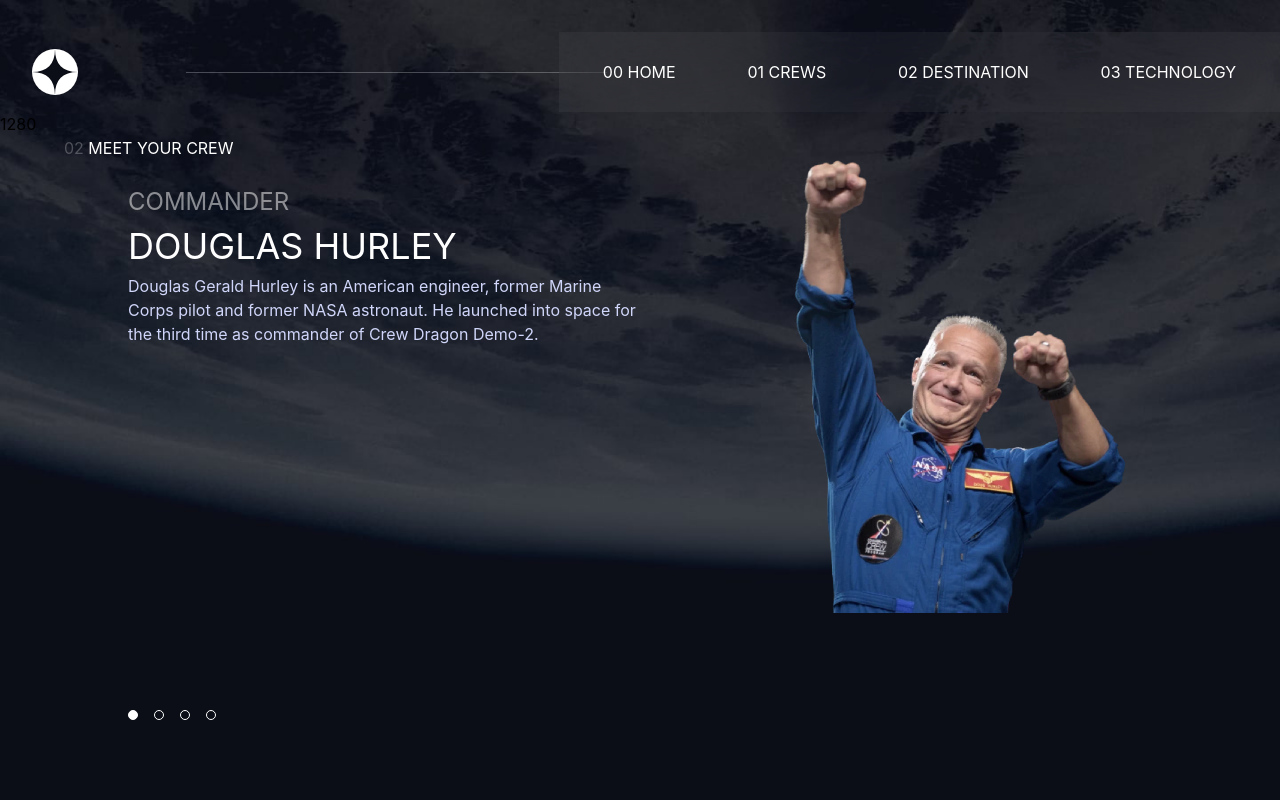
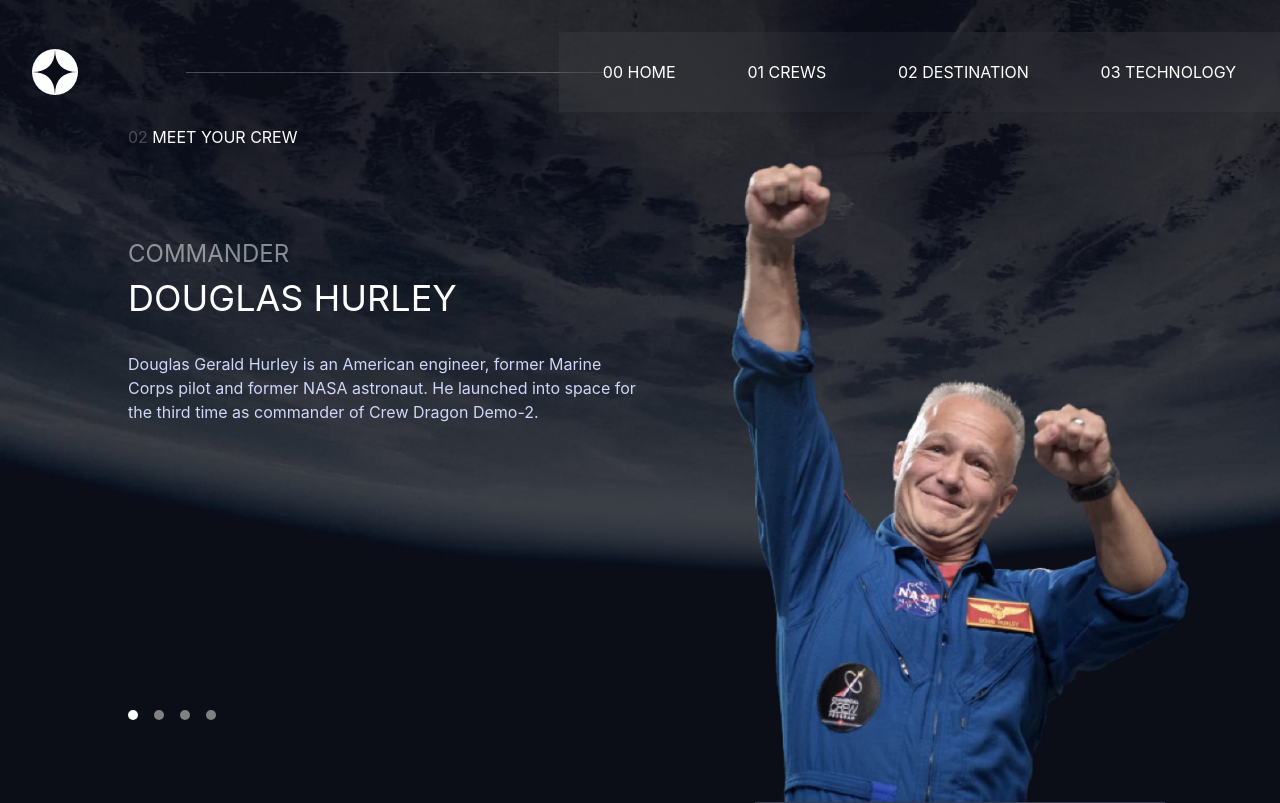
Before and after one commit to IdrisDY/Space-Tourism-Website, a Vue app: page /crews in a window 1280 px wide. Built offline with nearby package versions, Linux system fonts and the light colour scheme.

Commit message:
crews img resize

```diff
--- a/src/App.vue
+++ b/src/App.vue
@@ -1,7 +1,6 @@
 <template>
   <div class="main" :style="{ backgroundImage: `url(${backScreen})` }">
     <navbar-vue />
-    {{ screenWidth }}
     <router-view></router-view>
   </div>
 
--- a/src/components/destTemplate.vue
+++ b/src/components/destTemplate.vue
@@ -1,6 +1,6 @@
 <template>
    <div>
-<div  class="text-center lg:text-left ml-[13%] ">
+<div  class="text-center py-[5%] lg:py-[1%]  lg:text-left ml-[13%] ">
 
    <span> <span class=" text-white text-opacity-75" > 01</span> PICK YOUR DESTINATION</span>
 </div>
--- a/src/views/crews.vue
+++ b/src/views/crews.vue
@@ -1,10 +1,10 @@
 <template>
       <main
-        class="text-white swiper-slide"
+        class="text-white "
       >
-        <div class="text-center md:text-left md:ml-[5%] lg:text-left">
-          <span>
-            <span class="text-white text-opacity-25"> 02</span> MEET YOUR
+        <div class="text-center md:text-left md:ml-[5%] py-[5%] lg:py-[1%]  lg:ml-[10%] lg:text-left">
+          <span class="" >
+            <span class="text-white  text-opacity-25"> 02</span> MEET YOUR
             CREW</span
           >
         </div>
@@ -12,7 +12,7 @@
           class="flex flex-col-reverse md:flex-col gap-5 lg:gap-16 lg:grid main-content"
         >
           <div
-            class="flex flex-col gap-5 items-center lg:mt-[5%]  relative w-[90%] lg:w-full  lg:gap-2 lg:items-start lg:self-start self-center"
+            class="flex flex-col gap-5 items-center lg:mt-[15%] w-[90%] lg:w-full lg:self-start lg:gap-2 lg:items-start  self-center"
           >
             <span class="text-white text-opacity-50 text-center text-2xl">
               {{ popObject.title.toUpperCase() }}</span
@@ -23,11 +23,11 @@
             >
 
             <p
-              class="text-center md:w-[80%] lg:w-full lg:text-left text-[#D0D6F9]"
+              class="text-center md:w-[80%] lg:mt-[5%] lg:w-full lg:text-left text-[#D0D6F9]"
             >
               {{ popObject.ptxt }}
             </p>
-            <div class="bullets w-full flex gap-4">
+            <div class="bullets justify-center lg:justify-start  w-full order-[-1] md:order-[0] flex gap-4">
       <span class="bullet" @click="setCrew(0)" :class=" popObject.id === 1 ? 'bhover':''"></span>
       <span class="bullet" @click="setCrew(1)" :class=" popObject.id === 2 ? 'bhover':''"></span>
       <span class="bullet" @click="setCrew(2)" :class=" popObject.id === 3 ? 'bhover':''" ></span>
@@ -36,7 +36,8 @@
 
           </div>
           <div class="">
-            <img :src="popObject.moon" :alt="popObject.name" class="w-[50%] m-auto" />
+            <img :src="popObject.moon" :alt="popObject.name" class="w-[55%] h-[40vh] max-w-[250px] md:max-w-full md:h-[80vh] lg:w-[90%] m-auto" />
+            <hr class=" w-[80%] m-auto h-[1px] border-none bg-[#383B4B]" >
           </div>
         </div>
 
@@ -105,15 +106,14 @@
   border-bottom: 1px solid white;
 }
 .bullets{
-   position: fixed;
-   bottom: 10%;
 }
 .bullet{
    width: 10px;
    height: 10px;
    border-radius: 50%;
-   border: 1px solid white;
+   border: 1px solid none;
 display: flex;
+background: grey;
 cursor: pointer;
 }
 .bhover{
@@ -127,9 +127,14 @@
     grid-template-columns: 1fr 1fr;
     margin: 0 5% 0 10%;
   }
+  .bullets{
+   position: fixed;
+   bottom: 10%;
+   order: 1;
+}
+
 
   img {
-    width: 65%;
     margin: auto;
   }
 
```
